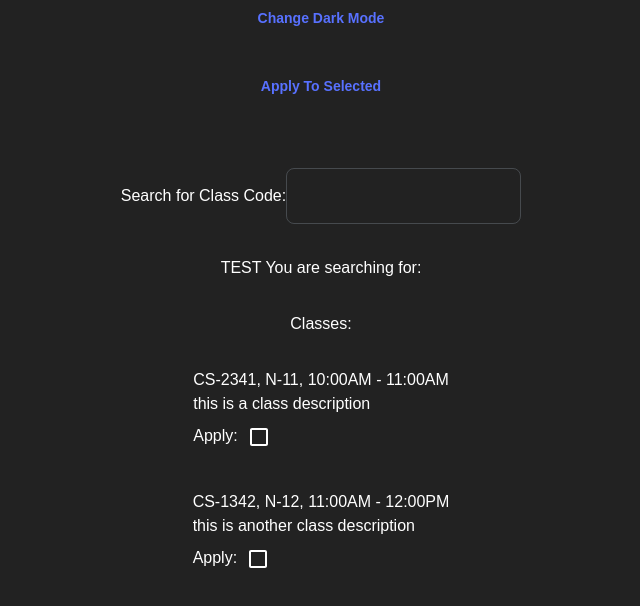
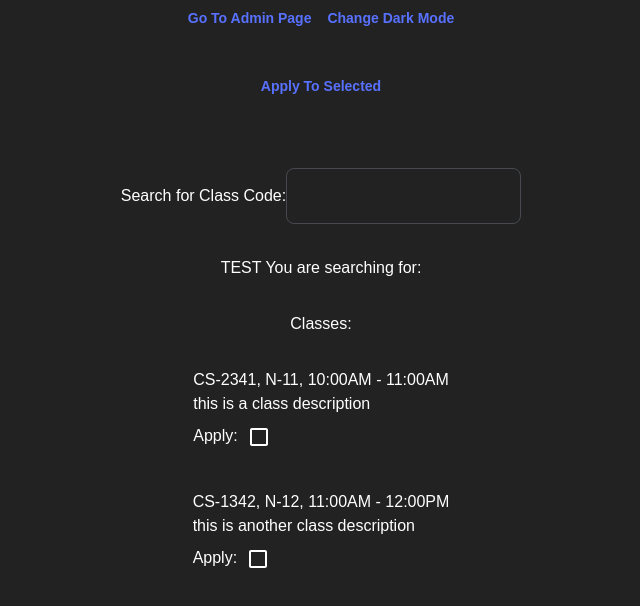
Before and after one commit to jonathanebrahimian/software-engineering-team-1-frontend, a React (Create React App) app: page / in a window 1280 px wide. Shown: the top 606 px of the page, without its empty margins (319-959 px from the left). Built offline with nearby package versions, Linux system fonts and the light colour scheme.

Commit message:
added routing

```diff
--- a/package.json
+++ b/package.json
@@ -10,9 +10,10 @@
     "@testing-library/jest-dom": "^5.16.5",
     "@testing-library/react": "^13.4.0",
     "@testing-library/user-event": "^13.5.0",
-    "material-ui-search-bar": "^1.0.0",
+    "framer-motion": "^7.5.2",
     "react": "^18.2.0",
     "react-dom": "^18.2.0",
+    "react-helmet-async": "^1.3.0",
     "react-router-dom": "^6.4.1",
     "react-scripts": "5.0.1",
     "web-vitals": "^2.1.4"
--- a/src/index.js
+++ b/src/index.js
@@ -1,16 +1,19 @@
-import React from 'react';
-import ReactDOM from 'react-dom/client';
+import ReactDOM from 'react-dom';
+import { BrowserRouter } from 'react-router-dom';
+import { HelmetProvider } from 'react-helmet-async';
+
 import App from './pages/App';
 import reportWebVitals from './reportWebVitals';
 
-const root = ReactDOM.createRoot(document.getElementById('root'));
-root.render(
-	<React.StrictMode>
-		<App />
-	</React.StrictMode>
+// ----------------------------------------------------------------------
+
+ReactDOM.render(
+	<HelmetProvider>
+		<BrowserRouter>
+			<App />
+		</BrowserRouter>
+	</HelmetProvider>,
+	document.getElementById('root')
 );
 
-// If you want to start measuring performance in your app, pass a function
-// to log results (for example: reportWebVitals(console.log))
-// or send to an analytics endpoint. Learn more: https://bit.ly/CRA-vitals
 reportWebVitals();
--- a/src/pages/App.jsx
+++ b/src/pages/App.jsx
@@ -2,6 +2,8 @@ import Button from '@mui/material/Button';
 import * as React from 'react';
 import { LandingPage } from './LandingPage';
 import ThemeConfig from '../theme';
+import { Routes } from 'react-router-dom';
+import Router from '../routes';
 
 function App() {
 	const [dark, setDark] = React.useState(true);
@@ -13,7 +15,7 @@ function App() {
 	return (
 		<>
 			<ThemeConfig darkMode={dark}>
-				<LandingPage changeDark={changeMode}></LandingPage>
+				<Router changeDark={changeMode}/>
 			</ThemeConfig>
 		</>
 	);
--- a/src/pages/LandingPage.jsx
+++ b/src/pages/LandingPage.jsx
@@ -1,7 +1,10 @@
 import React, { useState, useEffect } from 'react';
 import { Button, TextField, Typography, Grid, Item, ListItem, Modal, Box, styel, Input, Checkbox } from '@mui/material';
+import { Navigate, useNavigate } from 'react-router-dom';
 
 export const LandingPage = ({changeDark}) => {
+	const navigate = useNavigate();
+
 	const classesToTest = [
 		{
 			name: 'CS-2341',
@@ -150,7 +153,12 @@ export const LandingPage = ({changeDark}) => {
 				// Change Dark Mode
 			}
 			<Grid item xs={3}>
+				<div>
+					<Button onClick={() => {
+						navigate('/admin');
+					}} >Go To Admin Page</Button>
 				<Button onClick={changeDark}>Change Dark Mode</Button>
+				</div>
 			</Grid>
 
 			{
--- /dev/null
+++ b/src/pages/Page404.jsx
@@ -0,0 +1,9 @@
+export default function Page404() {
+  return (
+    <>
+      <div>
+        You should not be here lol
+    </div>
+    </>
+  );
+}
--- /dev/null
+++ b/src/routes.js
@@ -0,0 +1,24 @@
+import { Navigate, useRoutes } from 'react-router-dom';
+import { LandingPage } from './pages/LandingPage';
+import AdminPage from './pages/AdminPage';
+import Page404 from './pages/Page404';
+
+// ----------------------------------------------------------------------
+
+export default function Router({ changeDark }) {
+  return useRoutes([
+    {
+      path: '/',
+      element: <LandingPage changeDark={changeDark} />,
+    },
+    {
+      path: '/admin',
+      element: <AdminPage />,
+    },
+    {
+      path: '/404',
+      element: <Page404 />,
+    },
+    { path: '*', element: <Navigate to="/404" replace /> }
+  ]);
+}
```
Also changed, not shown: 1 other file (tests, documents, lock files or other folders).
